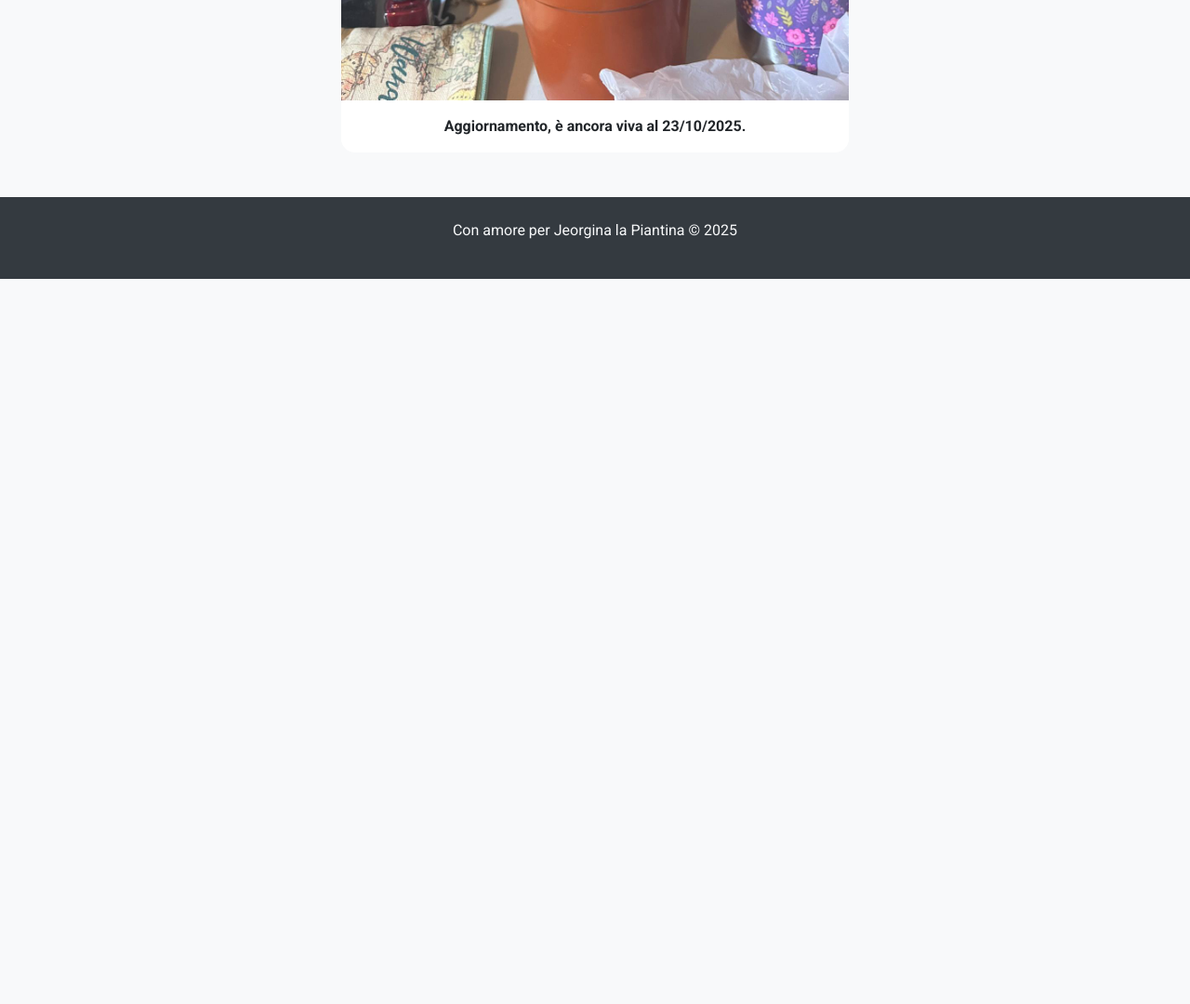
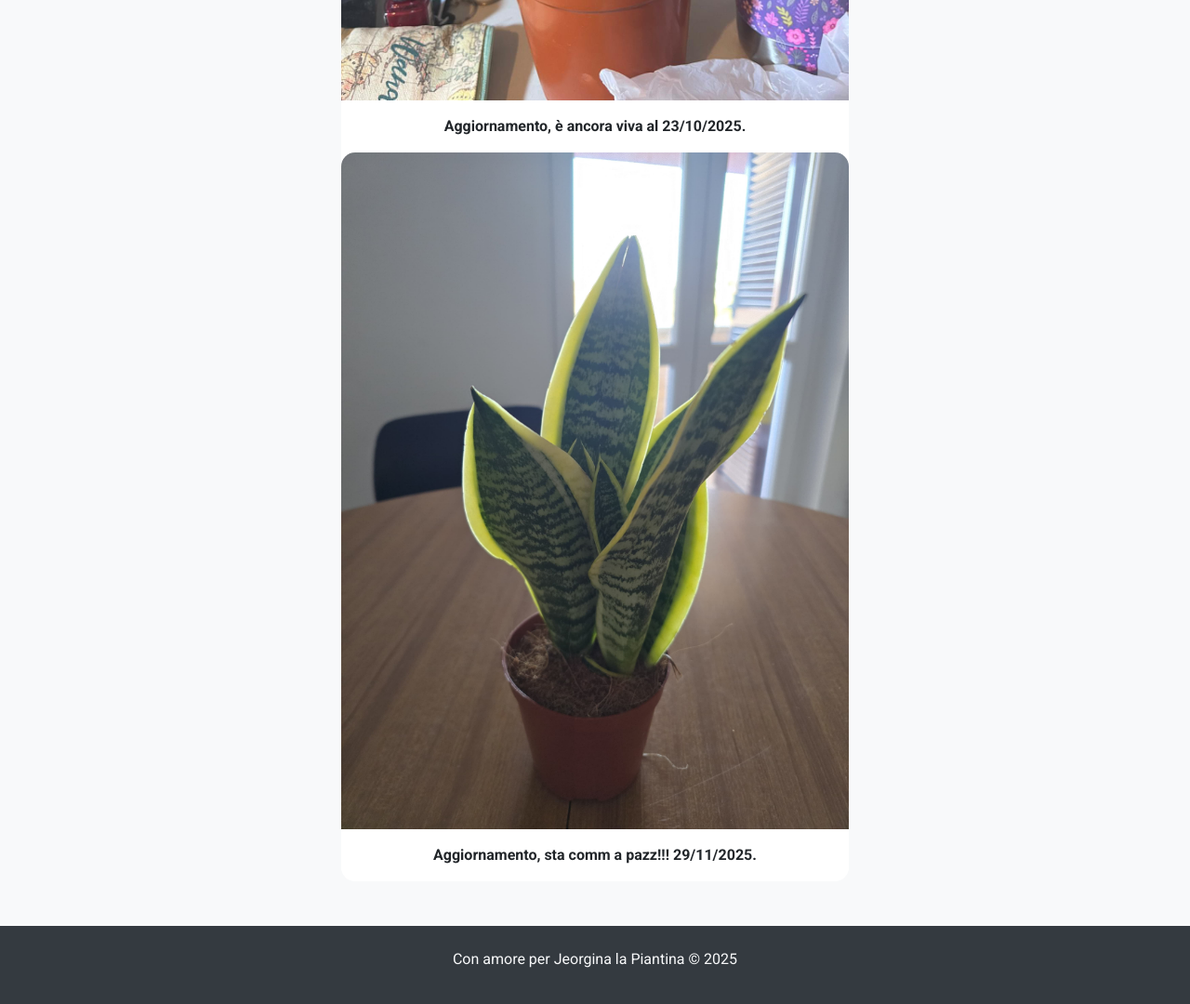
Before and after one commit to Bobbinetor/jeorginalapiantina, a plain HTML site: page index.html in a window 1280 px wide. Shown: the part 3184-4264 px from the top of the page at 93% size. Before the commit the page ends 3484 px from the top, so only its background shows below. Drawn offline with nearby package versions, Linux system fonts and the light colour scheme.

Commit message:
feat: Add new image and corresponding update card to `index.html`.

```diff
--- a/index.html
+++ b/index.html
@@ -127,6 +127,12 @@
                         <div class="card-body">
                             <p class="card-text"><strong>Aggiornamento, è ancora viva al 23/10/2025.</strong></p>
                         </div>
+
+                        <div class="card">
+                        <img src="images/jeo_29_11.jpeg" class="card-img-top" alt="Foto di Jeorgina">
+                        <div class="card-body">
+                            <p class="card-text"><strong>Aggiornamento, sta comm a pazz!!! 29/11/2025.</strong></p>
+                        </div>
                     </div>
                 </div>
             </div>
```
Also changed, not shown: images/jeo_29_11.jpeg (added).
